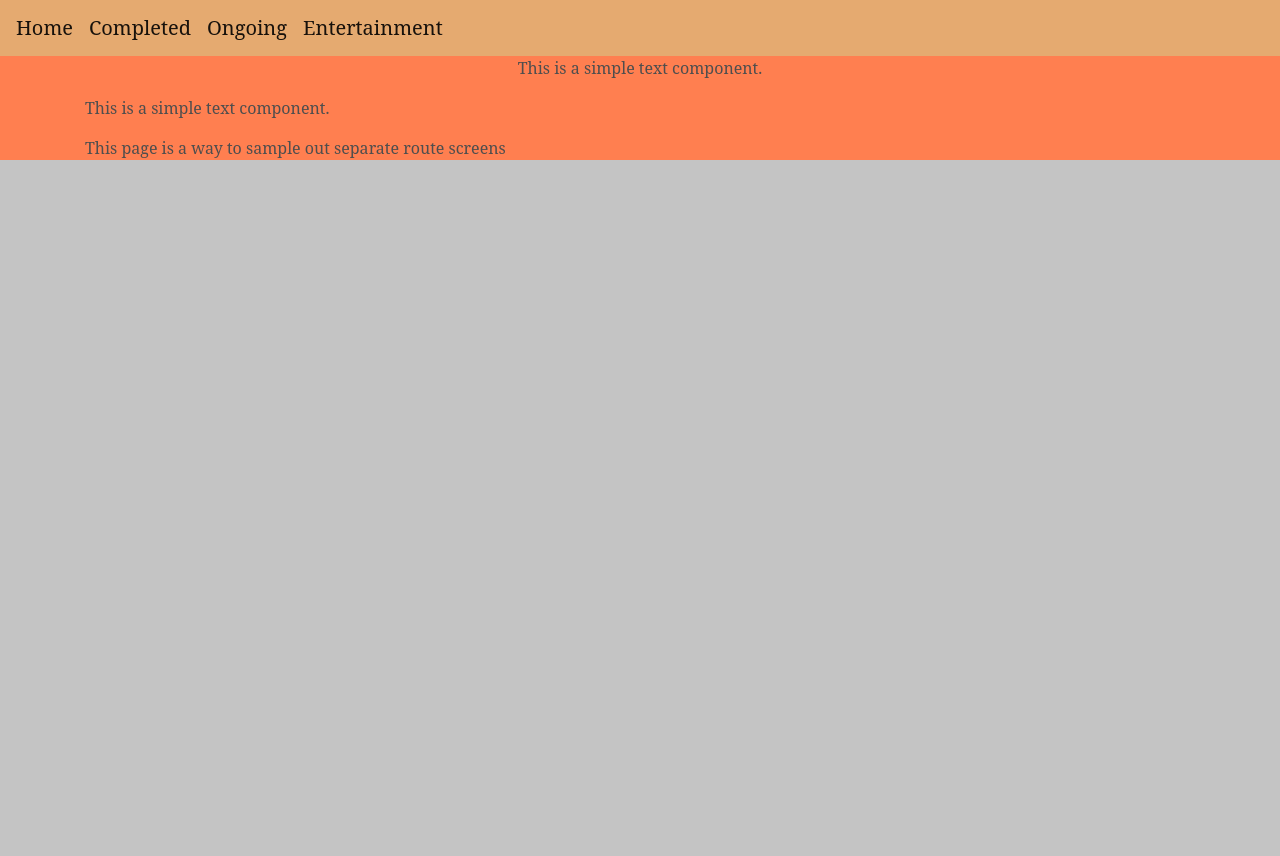
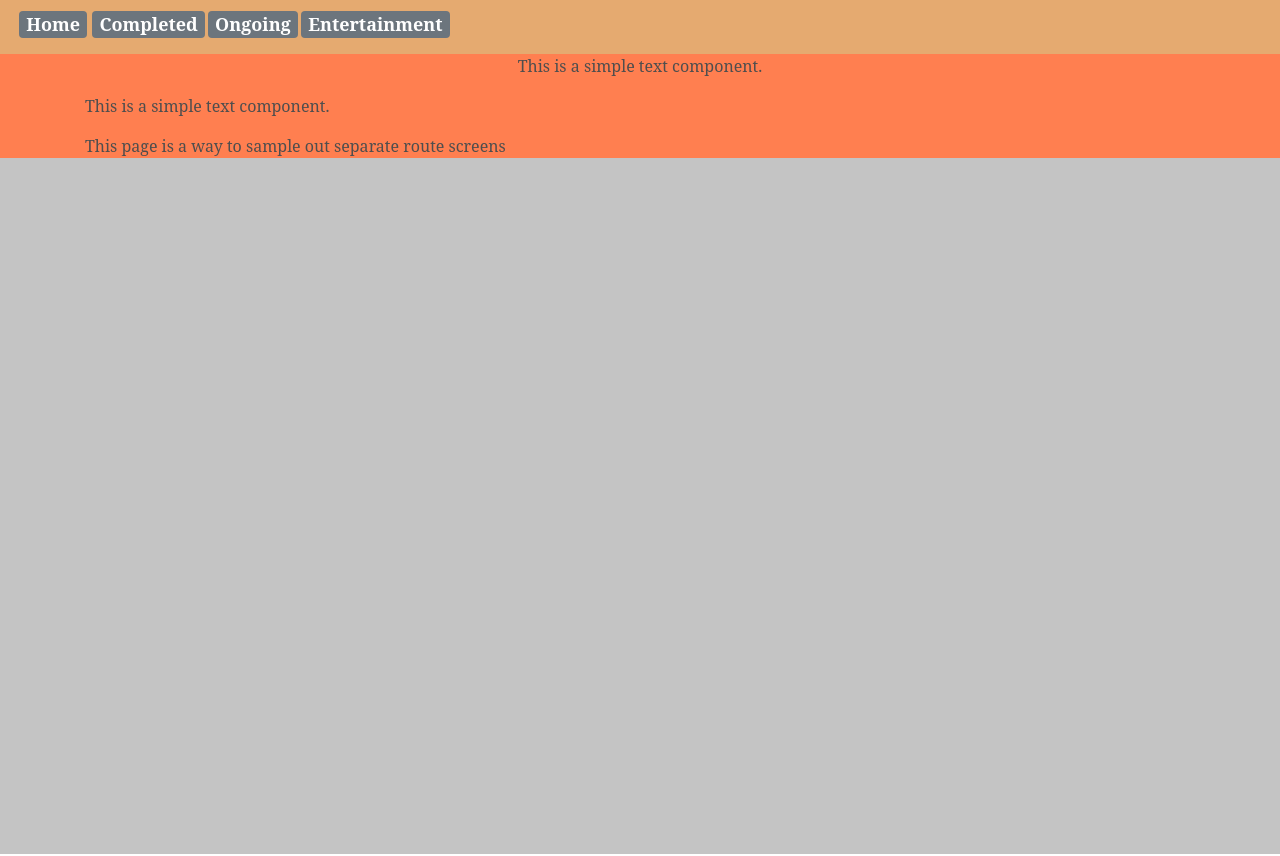
Before and after one commit to aljereno/portfolio-github, a React (Create React App) app: page /about in a window 1280 px wide. Built offline with nearby package versions, Linux system fonts and the light colour scheme.

Commit message:
new shtuff

```diff
--- a/src/components/NavBar.js
+++ b/src/components/NavBar.js
@@ -1,25 +1,24 @@
 import React from 'react';
 import '../styles/globalstyles.css';
-// import Container from "react-bootstrap/Container";
 import Navbar from "react-bootstrap/Navbar";
-// import useWindowDimensions from '../components/WindowDimensions'
+import Badge from 'react-bootstrap/Badge';
 import { Link } from 'react-router-dom';
 
 const NavBar = () => {
 
     return (
-        <Navbar expand="lg" style={{backgroundColor: '#E5AA70'}}>
+        <Navbar expand="lg" sticky="top" style={{backgroundColor: '#E5AA70', display: 'flex'}}>
             <Link to='/'>
-                <Navbar.Brand stlye={{color: 'white'}}>Home</Navbar.Brand>
+                <h4 className="navLinks" style={{paddingLeft: "3px"}}><Badge variant='secondary'>Home</Badge></h4>
             </Link>
             <Link to='completed'>
-                <Navbar.Brand stlye={{color: 'white'}}>Completed</Navbar.Brand>
+                <h4 className="navLinks" style={{paddingLeft: "5px"}}><Badge variant='secondary'>Completed</Badge></h4>
             </Link>
             <Link to='/ongoing'>
-                <Navbar.Brand stlye={{color: 'white'}}>Ongoing</Navbar.Brand>
+                <h4 className="navLinks" style={{paddingLeft: "3px"}}><Badge variant='secondary'>Ongoing</Badge></h4>
             </Link>
             <Link to='/entertainment'>
-                <Navbar.Brand stlye={{color: 'white'}}>Entertainment</Navbar.Brand>
+                <h4 className="navLinks" style={{paddingLeft: "3px"}}><Badge variant='secondary'>Entertainment</Badge></h4>
             </Link>
         </Navbar>
 
--- a/src/styles/globalstyles.css
+++ b/src/styles/globalstyles.css
@@ -184,3 +184,7 @@ a {
   overflow-x: hidden;
   overflow-y: auto;
 }
+
+.navLinks:hover {
+  opacity: 0.5;
+}
```
Also changed, not shown: src/components/Drag.js (+8 -11 lines).
